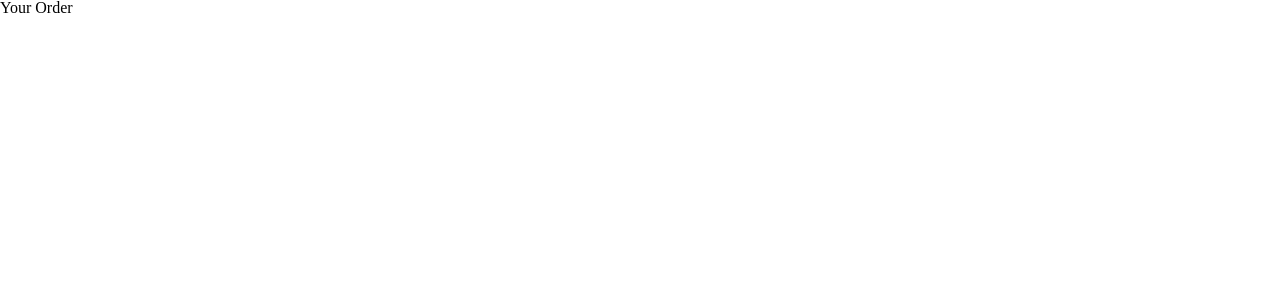
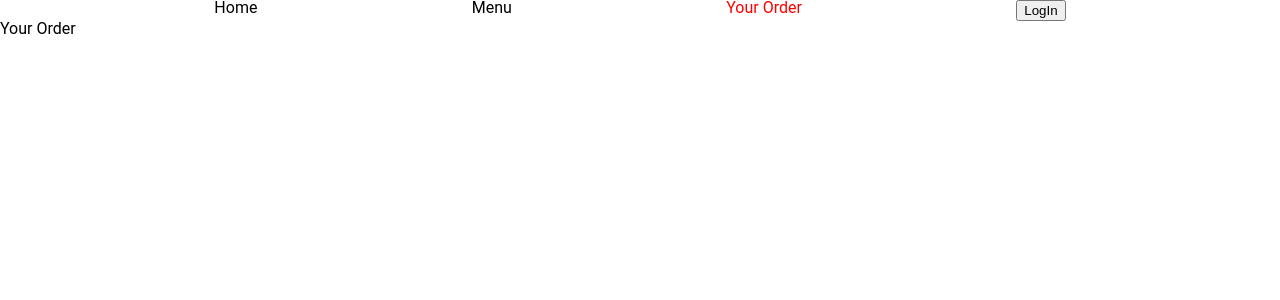
Before and after one commit to Julie1205/LittleCoffeeShop, a React (Create React App) app in the folder client/: page /order in a window 1280 px wide. Shown: the top 300 px of the page. Built offline with nearby package versions, Linux system fonts and the light colour scheme.

Commit message:
Navigation Bar and GlobalStyles updated

```diff
--- a/client/src/App.js
+++ b/client/src/App.js
@@ -1,15 +1,22 @@
 import { BrowserRouter, Routes, Route } from "react-router-dom";
 import GlobalStyles from "./components/GlobalStyles";
+
+import NavigationBar from "./components/NavigationBar";
 
 const App = () => {
   return (
     <BrowserRouter>
-      <GlobalStyles />
+      <GlobalStyles/>
+      <NavigationBar/>
       <Routes>
         <Route path="/" element={<p>Home</p>} />
-        <Route path="/Menu" element={<p>Menu</p>} />
+        <Route path="/menu" element={<p>Menu</p>} />
+        <Route path="/login" element={<p>Login</p>} />
         <Route path="/order" element={<p>Your Order</p>} />
-        <Route path="/admin" element={<p>LogIn</p>} />
+        <Route path="/admin" element={<p>LogIn</p>}>
+          <Route path="setMenu" element={<p>set-menu</p>} />
+          <Route path="orderQueue" element={<p>Order queue</p>} />
+        </Route>
       </Routes>
     </BrowserRouter>
   );
--- a/client/src/components/GlobalStyles.js
+++ b/client/src/components/GlobalStyles.js
@@ -1,8 +1,9 @@
 import { createGlobalStyle } from "styled-components";
 
 export default createGlobalStyle`
-    :root {
-    }
+	:root {
+		font-family: 'Roboto', sans-serif;
+	}
 
 /* http://meyerweb.com/eric/tools/css/reset/
     v2.0 | 20110126
@@ -17,7 +18,7 @@ export default createGlobalStyle`
     b, u, i, center,
     dl, dt, dd, ol, ul, li,
     fieldset, form, label, legend,
-    caption, tbody, tfoot, thead, tr, th, td,
+    table, caption, tbody, tfoot, thead, tr, th, td,
     article, aside, canvas, details, embed,
     figure, figcaption, footer, header, hgroup,
     menu, nav, output, ruby, section, summary,
@@ -25,9 +26,10 @@ export default createGlobalStyle`
         margin: 0;
         padding: 0;
         border: 0;
+        font-size: 100%;
+        font: inherit;
+        vertical-align: baseline;
         box-sizing: border-box;
-        font-size: 100%;
-        vertical-align: baseline;
     }
     /* HTML5 display-role reset for older browsers */
     article, aside, details, figcaption, figure,
@@ -48,30 +50,8 @@ export default createGlobalStyle`
         content: '';
         content: none;
     }
-
-    h1,
-    h2,
-    h3,
-    label,
-    button {
-    color: #fff;
-    font-family: var(--font-heading);
-    font-size: 32px;
-    text-align: center;
+    table {
+        border-collapse: collapse;
+        border-spacing: 0;
     }
-    p,
-    a,
-    li,
-    blockquote,
-    input {
-    font-family: var(--font-body);
-    }
-
-    input {
-        font-size: 24px;
-        height: 42px;
-        border: 2px solid var(--color-orange);
-        border-radius: 4px;
-        padding: 0 12px;
-    }
-    `;
+`;
--- /dev/null
+++ b/client/src/components/NavigationBar.js
@@ -0,0 +1,45 @@
+import { NavLink, useNavigate } from "react-router-dom";
+import styled from "styled-components";
+
+const NavigationBar = () => {
+    const navigate = useNavigate();
+
+    return (
+        <Wrapper>
+            <HomeNav to="/">Home</HomeNav>
+            <MenuNav to="/menu">Menu</MenuNav>
+            <YourOrderNav to="/order">Your Order</YourOrderNav>
+            <button onClick={() => navigate("/login")}>LogIn</button>
+        </Wrapper>
+    )
+};
+
+export default NavigationBar;
+
+const Wrapper = styled.nav`
+    display: flex;
+    justify-content: space-evenly;
+`;
+
+const HomeNav = styled(NavLink)`
+    color: black;
+    text-decoration: none;
+`;
+
+const MenuNav = styled(NavLink)`
+    color: black;
+    text-decoration: none;
+
+    &.active {
+        color: red;
+    };
+`;
+
+const YourOrderNav = styled(MenuNav)`
+    color: black;
+    text-decoration: none;
+
+    &.active {
+        color: red;
+    };
+`;
```
